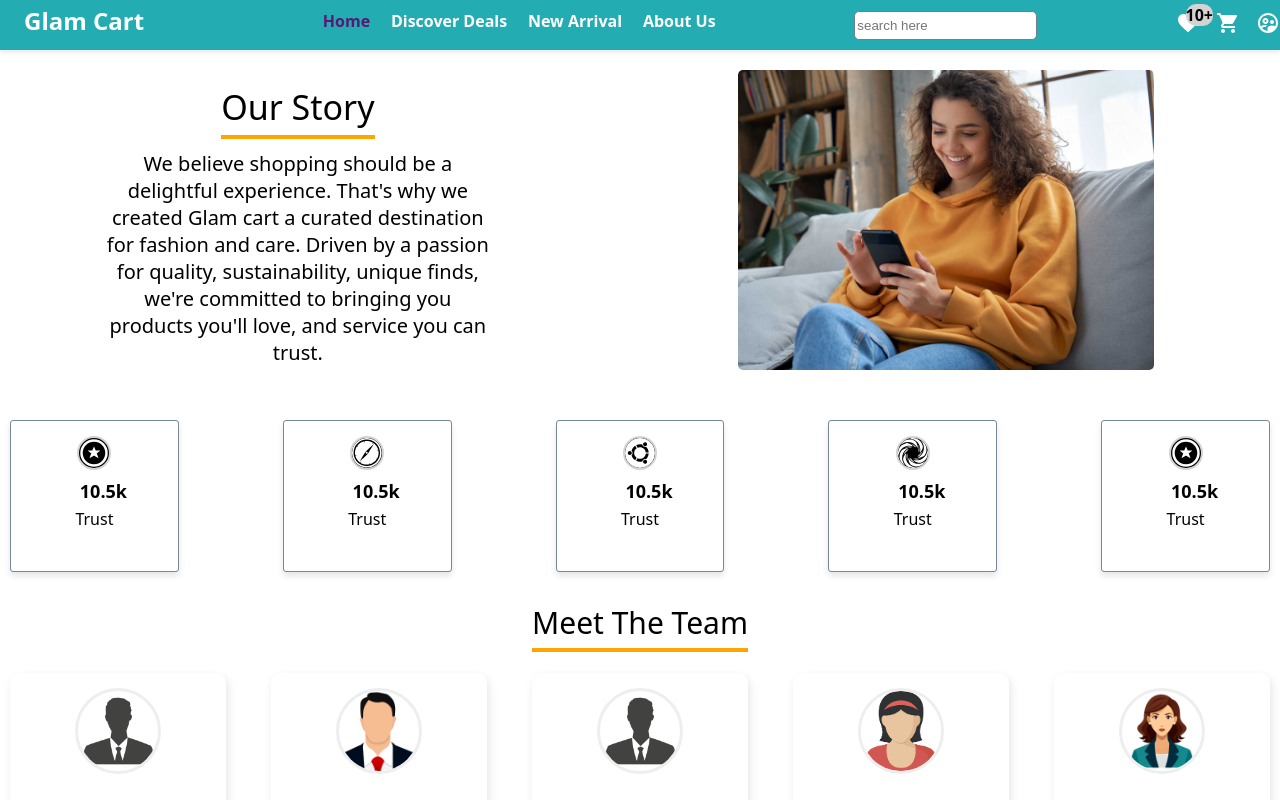
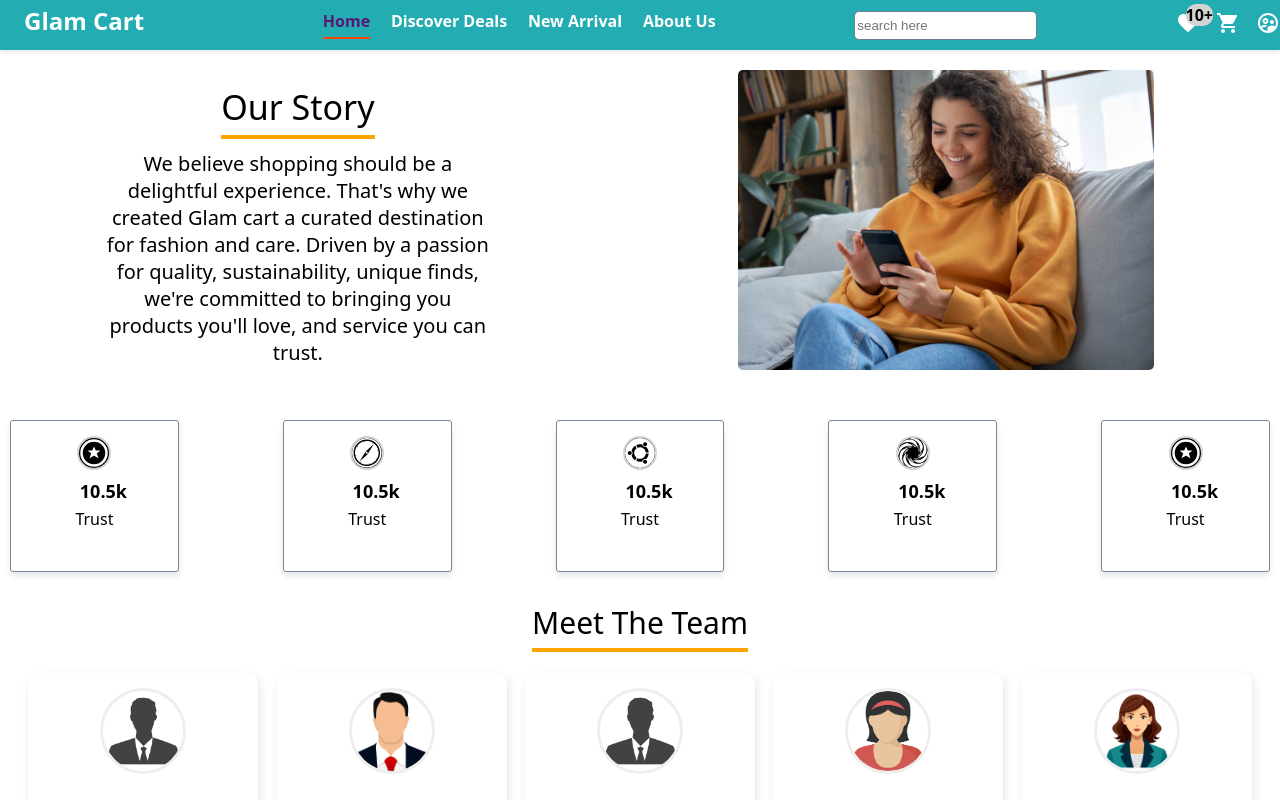
Before and after one commit to akashjadhav09/GlamCart, a React (Vite) app: page /Aboutus in a window 1280 px wide. In both pictures the pointer is over the link "Home". Shown: the top 800 px of the page. Built offline with nearby package versions, Linux system fonts and the light colour scheme.

Commit message:
updated script.

```diff
--- a/package.json
+++ b/package.json
@@ -4,7 +4,7 @@
   "version": "0.0.0",
   "type": "module",
   "scripts": {
-    "dev": "vite",
+    "start": "vite",
     "build": "vite build",
     "lint": "eslint .",
     "preview": "vite preview"
--- a/src/App.jsx
+++ b/src/App.jsx
@@ -18,6 +18,7 @@ function App() {
       <div id='app-container__main'>
       <Navbar/>
       <Routes>
+          <Route path="/" element={<HomePage />} />
           <Route path="/home" element={<HomePage />} />
           <Route path="/login" element={<LogInForm />} />
           <Route path="/signup" element={<SignUpForm />} />
--- a/src/navigation/NavigationMenu/css/NavbarCss.css
+++ b/src/navigation/NavigationMenu/css/NavbarCss.css
@@ -92,3 +92,8 @@
     border-radius: 10px;
     text-align: center;
   }
+
+  a:hover {
+   border-bottom: 2px solid orangered;
+   padding-bottom: 5px;
+  }
--- a/src/navigation/NavigationPages/Pages/Css/AboutUsCss.css
+++ b/src/navigation/NavigationPages/Pages/Css/AboutUsCss.css
@@ -79,5 +79,5 @@
     margin: 30px 10px;
     cursor: pointer;
     align-items: center;
-    gap: 2.8em;
+    justify-content: space-evenly;
 }
```
